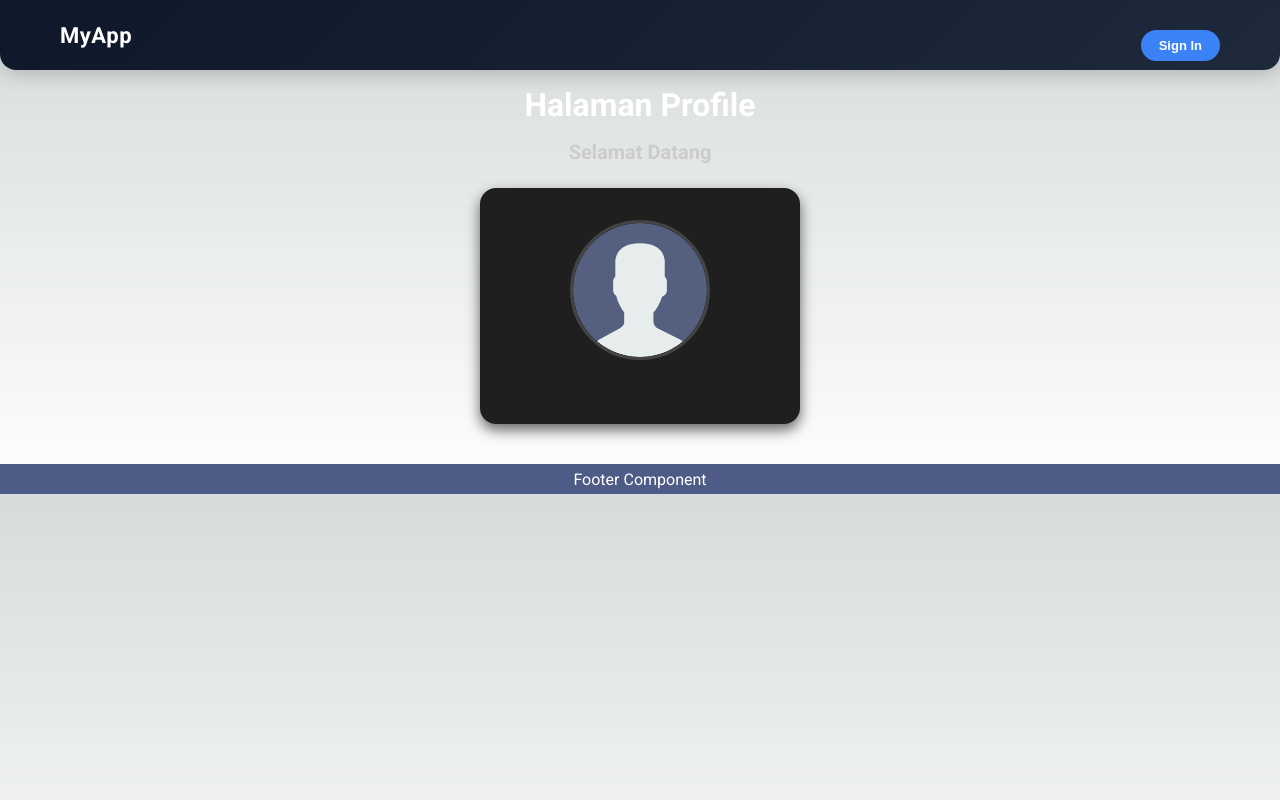
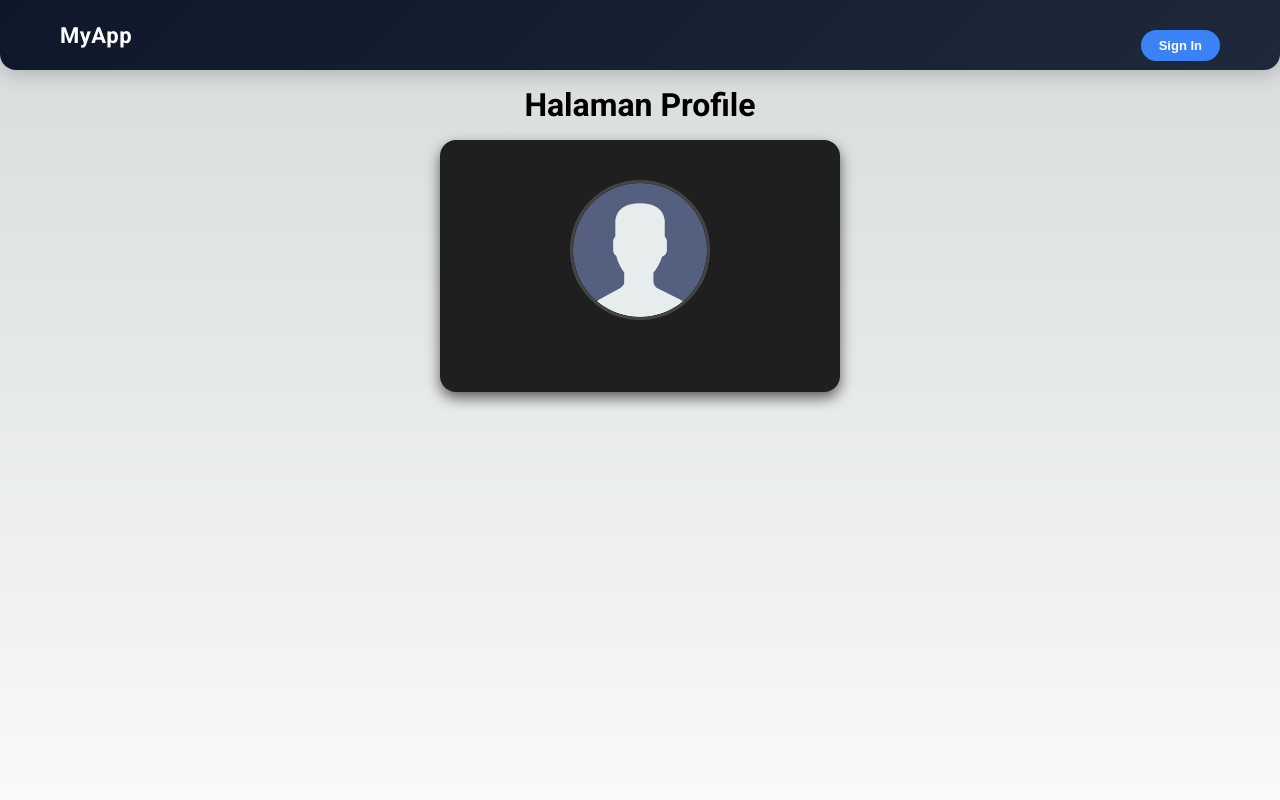
Before and after one commit to annisaeka123/deployPBF, a Next.js app in the folder my-app/: page /profile in a window 1280 px wide. Shown: the top 800 px of the page. Built offline with nearby package versions, Linux system fonts and the light colour scheme; no server answers.

Commit message:
Update profile

```diff
--- a/my-app/src/pages/profile/index.tsx
+++ b/my-app/src/pages/profile/index.tsx
@@ -8,10 +8,6 @@ const ProfilePage = () => {
   return (
     <div className={styles.profile}>
       <h1 className={styles.profile__title}>Halaman Profile</h1>
-
-      <h2 className={styles.profile__welcome}>
-        Selamat Datang {data?.user?.fullname}
-      </h2>
 
       <div className={styles.profile__card}>
         <div className={styles.profile__card__image}>
--- a/my-app/src/pages/profile/profile.module.scss
+++ b/my-app/src/pages/profile/profile.module.scss
@@ -1,7 +1,8 @@
 .profile {
   width: 100%;
   padding: 0 5%;
-  color: #fff;
+  min-height: 100vh;
+  margin-bottom: 3%;
 
   &__title {
     text-align: center;
@@ -18,9 +19,9 @@
   }
 
   &__card {
-    width: 320px; // 🔼 lebih besar
+    width: 400px;
     margin: 0 auto;
-    padding: 32px; // 🔼 lebih lega
+    padding: 40px;
     border-radius: 16px;
     background-color: #1f1f1f;
     box-shadow: 0 6px 14px rgba(0, 0, 0, 0.6);
```
